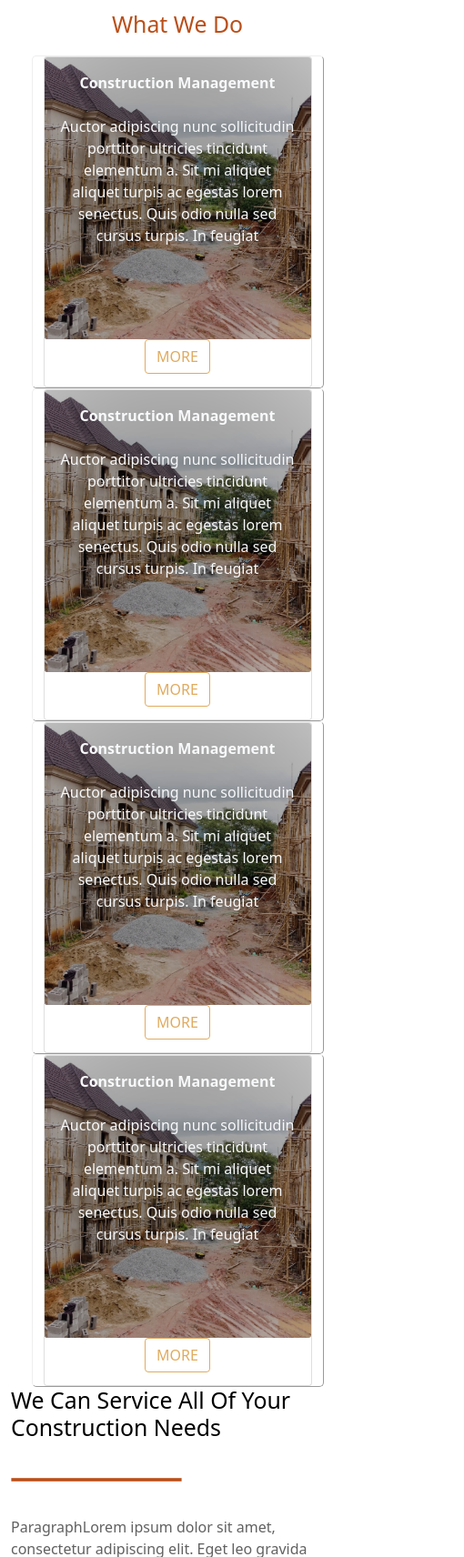
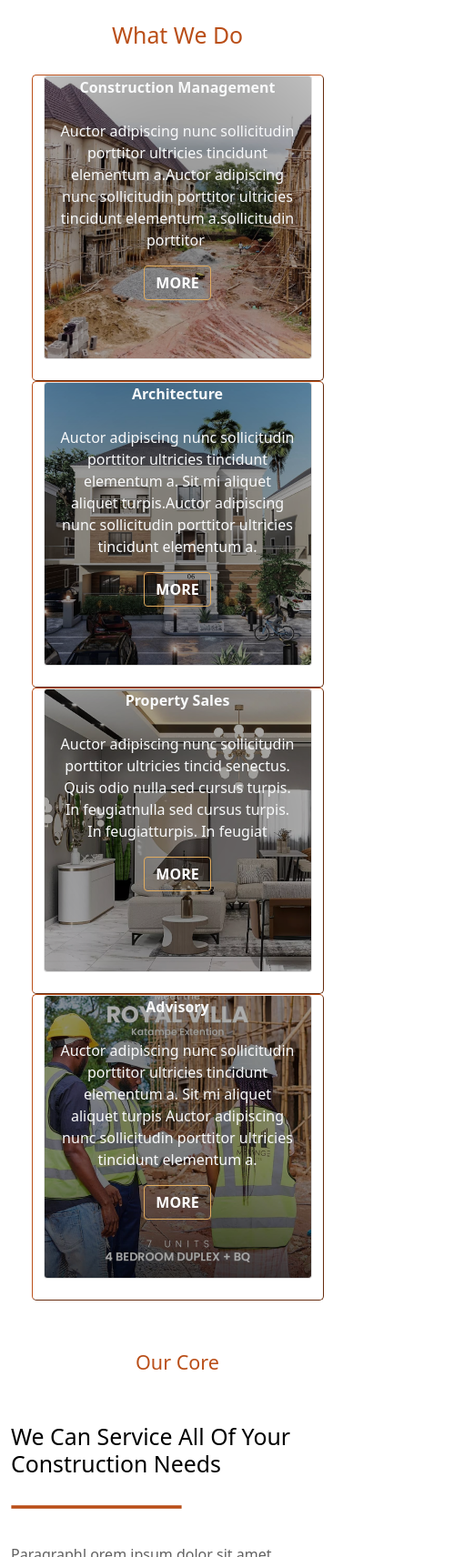
Before and after one commit to Regicyber/Melange-homepage, a plain HTML site: page index.html in a window 390 px wide. Shown: the part 1284-2996 px from the top of the page at 91% size, 510 px wide, since content can reach past the window. Drawn offline with Linux system fonts and the light colour scheme; files whose address does not match are found by name.

Commit message:
updated
Fixed view on mobile,
Fixed Nav

```diff
--- a/index.html
+++ b/index.html
@@ -22,7 +22,7 @@
     <link rel="stylesheet" href="assets/css/Testimonials.css">
 </head>
 
-<body>
+<body class="align-items-center align-content-center">
     <!-- Start: Melange Nav-1 -->
     <div class="container-fluid" style="background: #212529;">
         <!-- Start: Navigation with Button -->
@@ -34,7 +34,7 @@
                         <li class="nav-item"></li>
                     </ul>
                     <ul class="navbar-nav" style="font-size: 20px;">
-                        <li class="nav-item"><a class="nav-link active" href="index.html" style="color: #E0AB5F;font-size: 17px;">Home</a></li>
+                        <li class="nav-item"><a class="nav-link active" href="index.html" style="color: #E0AB5F;font-size: 17px;" target="_top">Home</a></li>
                         <li class="nav-item"><a class="nav-link" href="about.html" style="color: #E0AB5F;font-size: 17px;">About Us&nbsp;</a></li>
                         <li class="nav-item"><a class="nav-link" href="services.html" style="color: #E0AB5F;font-size: 17px;">Services</a></li>
                     </ul>
@@ -87,60 +87,57 @@
         <div class="row">
             <div class="col">
                 <div>
-                    <h4 style="font-size: 24.868px;text-align: center;color: #BA4F19;padding-bottom: 12px;">What We Do</h4>
+                    <h4 style="font-size: 24.868px;text-align: center;color: #BA4F19;padding-bottom: 21px;padding-top: 12px;">What We Do</h4>
                 </div>
             </div>
         </div>
         <div class="row row-cols-sm-1 row-cols-md-2 row-cols-lg-4 row-cols-xl-4 row-cols-xxl-4 d-flex justify-content-center">
-            <div class="col-auto" style="border-radius: 5px;border-width: 1px;border-style: outset;">
+            <div class="col-auto" style="border-radius: 5px;padding-bottom: 23px;border: 1px outset rgb(186,79,25) ;">
                 <div class="card textlight text-light"><img class="card-img w-100 d-block" src="assets/img/services%20bg3.png">
-                    <div class="card-img-overlay text-center">
+                    <div class="card-img-overlay text-center" style="padding-bottom: 0px;padding-top: 0px;">
                         <p class="text-center flex-grow-1 flex-shrink-1 flex-fill" style="font-size: auto;font-weight: bold;line-height: auto;">Construction Management</p>
-                        <p class="flex-grow-1 flex-shrink-1 flex-fill" style="font-size: auto !important;padding-top: 8px;">Auctor adipiscing nunc sollicitudin porttitor ultricies tincidunt elementum a. Sit mi aliquet aliquet turpis ac egestas lorem senectus. Quis odio nulla sed cursus turpis. In feugiat </p>
+                        <p class="flex-grow-1 flex-shrink-1 flex-fill" style="font-size: auto !important;padding-top: 8px;">Auctor adipiscing nunc sollicitudin porttitor ultricies tincidunt elementum a.Auctor adipiscing nunc sollicitudin porttitor ultricies tincidunt elementum a.sollicitudin porttitor&nbsp;</p><a class="btn btn-primary active" role="button" style="background: rgba(13,110,253,0);border-style: solid;border-color: rgb(224,171,95);color: rgb(255,255,255);margin-top: 0px;font-weight: bold;" href="blog.html">MORE</a>
                     </div>
-                    <div class="text-center flex-shrink-1" style="padding-bottom: 14px;"><button class="btn btn-primary" type="button" style="background: rgba(13,110,253,0);border-style: solid;border-color: rgb(224,171,95);color: rgb(224,171,95);">MORE</button></div>
                 </div>
             </div>
-            <div class="col-auto" style="border-radius: 5px;border-width: 1px;border-style: outset;">
-                <div class="card textlight text-light"><img class="card-img w-100 d-block" src="assets/img/services%20bg3.png">
-                    <div class="card-img-overlay text-center">
-                        <p class="text-center flex-grow-1 flex-shrink-1 flex-fill" style="font-size: auto;font-weight: bold;line-height: auto;">Construction Management</p>
-                        <p class="flex-grow-1 flex-shrink-1 flex-fill" style="font-size: auto !important;padding-top: 8px;">Auctor adipiscing nunc sollicitudin porttitor ultricies tincidunt elementum a. Sit mi aliquet aliquet turpis ac egestas lorem senectus. Quis odio nulla sed cursus turpis. In feugiat </p>
+            <div class="col-auto" style="border-radius: 5px;padding-bottom: 23px;border: 1px outset #ba4f19 ;">
+                <div class="card textlight text-light"><img class="card-img w-100 d-block" src="assets/img/services%20bg4.png">
+                    <div class="card-img-overlay text-center" style="padding-bottom: 0px;padding-top: 0px;">
+                        <p class="text-center flex-grow-1 flex-shrink-1 flex-fill" style="font-size: auto;font-weight: bold;line-height: auto;">Architecture</p>
+                        <p style="padding-top: 8px;">Auctor adipiscing nunc sollicitudin porttitor ultricies tincidunt elementum a. Sit mi aliquet aliquet turpis.Auctor adipiscing nunc sollicitudin porttitor ultricies tincidunt elementum a.</p><a class="btn btn-primary active" role="button" style="background: rgba(13,110,253,0);border-style: solid;border-color: rgb(224,171,95);color: rgb(255,255,255);margin-top: 0px;font-weight: bold;" href="blog.html">MORE</a>
                     </div>
-                    <div class="text-center flex-shrink-1" style="padding-bottom: 14px;"><button class="btn btn-primary" type="button" style="background: rgba(13,110,253,0);border-style: solid;border-color: rgb(224,171,95);color: rgb(224,171,95);">MORE</button></div>
                 </div>
             </div>
-            <div class="col-auto" style="border-radius: 5px;border-width: 1px;border-style: outset;">
-                <div class="card textlight text-light"><img class="card-img w-100 d-block" src="assets/img/services%20bg3.png">
-                    <div class="card-img-overlay text-center">
-                        <p class="text-center flex-grow-1 flex-shrink-1 flex-fill" style="font-size: auto;font-weight: bold;line-height: auto;">Construction Management</p>
-                        <p class="flex-grow-1 flex-shrink-1 flex-fill" style="font-size: auto !important;padding-top: 8px;">Auctor adipiscing nunc sollicitudin porttitor ultricies tincidunt elementum a. Sit mi aliquet aliquet turpis ac egestas lorem senectus. Quis odio nulla sed cursus turpis. In feugiat </p>
+            <div class="col-auto" style="border-radius: 5px;padding-bottom: 23px;border: 1px outset #ba4f19 ;">
+                <div class="card textlight text-light"><img class="card-img w-100 d-block" src="assets/img/services%20bg1.png">
+                    <div class="card-img-overlay text-center" style="padding-bottom: 0px;padding-top: 0px;">
+                        <p class="text-center flex-grow-1 flex-shrink-1 flex-fill" style="font-size: auto;font-weight: bold;line-height: auto;">Property Sales</p>
+                        <p class="flex-grow-1 flex-shrink-1 flex-fill" style="font-size: auto !important;padding-top: 8px;">Auctor adipiscing nunc sollicitudin porttitor ultricies tincid senectus. Quis odio nulla sed cursus turpis. In feugiatnulla sed cursus turpis. In feugiatturpis. In feugiat </p><a class="btn btn-primary active" role="button" style="background: rgba(13,110,253,0);border-style: solid;border-color: rgb(224,171,95);color: rgb(255,255,255);margin-top: 0px;font-weight: bold;" href="blog.html">MORE</a>
                     </div>
-                    <div class="text-center flex-shrink-1" style="padding-bottom: 14px;"><button class="btn btn-primary" type="button" style="background: rgba(13,110,253,0);border-style: solid;border-color: rgb(224,171,95);color: rgb(224,171,95);">MORE</button></div>
                 </div>
             </div>
-            <div class="col-auto" style="border-radius: 5px;border-width: 1px;border-style: outset;">
-                <div class="card textlight text-light"><img class="card-img w-100 d-block" src="assets/img/services%20bg3.png">
-                    <div class="card-img-overlay text-center">
-                        <p class="text-center flex-grow-1 flex-shrink-1 flex-fill" style="font-size: auto;font-weight: bold;line-height: auto;">Construction Management</p>
-                        <p class="flex-grow-1 flex-shrink-1 flex-fill" style="font-size: auto !important;padding-top: 8px;">Auctor adipiscing nunc sollicitudin porttitor ultricies tincidunt elementum a. Sit mi aliquet aliquet turpis ac egestas lorem senectus. Quis odio nulla sed cursus turpis. In feugiat </p>
+            <div class="col-auto" style="border-radius: 5px;padding-bottom: 23px;border: 1px outset #ba4f19 ;">
+                <div class="card textlight text-light"><img class="card-img w-100 d-block" src="assets/img/services%20bg2.png">
+                    <div class="card-img-overlay text-center" style="padding-bottom: 0px;padding-top: 0px;">
+                        <p class="text-center flex-grow-1 flex-shrink-1 flex-fill" style="font-size: auto;font-weight: bold;line-height: auto;">Advisory</p>
+                        <p class="flex-grow-1 flex-shrink-1 flex-fill" style="font-size: auto !important;padding-top: 8px;">Auctor adipiscing nunc sollicitudin porttitor ultricies tincidunt elementum a. Sit mi aliquet aliquet turpis&nbsp;Auctor adipiscing nunc sollicitudin porttitor ultricies tincidunt elementum a.</p><a class="btn btn-primary active" role="button" style="background: rgba(13,110,253,0);border-style: solid;border-color: rgb(224,171,95);color: rgb(255,255,255);margin-top: 0px;font-weight: bold;" href="blog.html">MORE</a>
                     </div>
-                    <div class="text-center flex-shrink-1" style="padding-bottom: 14px;"><button class="btn btn-primary" type="button" style="background: rgba(13,110,253,0);border-style: solid;border-color: rgb(224,171,95);color: rgb(224,171,95);">MORE</button></div>
                 </div>
             </div>
         </div>
     </div><!-- End: What we do container -->
     <!-- Start: Our Core Container -->
-    <div class="container">
+    <div class="container" style="padding-top: 55px;">
+        <h4 style="text-align: center;color: rgb(186,79,25);padding-bottom: 46px;">Our Core</h4>
         <div class="row row-cols-sm-1 row-cols-md-1 row-cols-lg-2 row-cols-xl-2 row-cols-xxl-2">
             <div class="col-auto">
                 <div>
-                    <h4 class="d-md-flex justify-content-md-center" style="font-size: 24.868px;text-align: left;color: #000000;padding-bottom: 20px;">We Can Service All Of Your <br>Construction Needs</h4>
+                    <h4 class="d-md-flex justify-content-md-center" style="font-size: 24.868px;text-align: left;color: #000000;padding-bottom: 10px;">We Can Service All Of Your <br>Construction Needs</h4>
                     <div><img class="img-fluid" src="assets/img/vector%202.png" style="border-width: 14px;transform: scale(0.90);text-align: center;margin-left: -10px;"></div>
                     <p class="d-md-flex align-items-md-center" style="color: #616161;padding-top: 30px;padding-right: -1px;">ParagraphLorem ipsum dolor sit amet, consectetur adipiscing elit. Eget leo gravida senectus at. Habitasse elementum congue sed proin ut. At eu tempus, mi nibh nibh. Mauris tristique eget a eget in. Lectus malesuada in sed tellus volutpat viverra sagittis<br><br>sit. Tortor non morbi ultricies vel etiam sit risus. Lacus, nisl urna quam sem diam bibendum posuere cursus tincidunt. In commodo aliquam, felis viverra accumsan diam maecenas egestas nunc. Sagittis mi aenean habitant a velit odio at suspendisse ut.</p>
                 </div>
             </div>
-            <div class="col-auto text-center"><img class="flex-shrink-1 flex-fill" src="assets/img/img%203%20modded.png" style="min-width: 312;"></div>
+            <div class="col-auto text-center"><img class="img-fluid flex-shrink-1 flex-fill" src="assets/img/img%203%20modded.png" style="min-width: 312;"></div>
         </div>
     </div><!-- End: Our Core Container -->
     <!-- Start: Our Projects Container -->
@@ -218,18 +215,18 @@
                         <div class="intro">
                             <h3 class="text-center" style="padding: 16px;color: #BA4F19;border-color: #BA4F19;filter: brightness(133%);">Sign Up For Our Newsletter To Get More Information</h3>
                         </div><!-- End: Intro -->
-                        <form class="d-flex justify-content-center flex-wrap justify-content-md-start justify-content-xl-center" method="post">
+                        <form class="d-flex justify-content-center flex-wrap justify-content-md-center justify-content-xl-center" method="post">
                             <div class="mb-3"><input class="form-control" type="email" name="email" placeholder="Your Email" style="background: rgb(255,255,255);width: 300px;"></div>
                             <div class="mb-3"><button class="btn btn-primary" type="submit" style="background: #BA4F19;filter: brightness(126%);">Subscribe </button></div>
                         </form>
                     </div>
                 </section><!-- End: Newsletter Subscription Form -->
             </div>
-            <div class="col d-flex d-sm-flex d-xl-flex flex-shrink-1 justify-content-center justify-content-sm-center justify-content-md-center justify-content-xxl-center" style="padding-top: 0px;padding-right: 14px;"><img src="assets/img/img%201.png" style="position: absolute;padding-top: 0px;"><img src="assets/img/Group%201714.png"></div>
+            <div class="col d-flex d-sm-flex d-xl-flex flex-shrink-1 justify-content-center justify-content-sm-center justify-content-md-center justify-content-xxl-center" style="padding-top: 0px;padding-right: 14px;"><img class="img-fluid" src="assets/img/img%201.png" style="position: absolute;padding-top: 0px;"><img class="img-fluid" src="assets/img/Group%201714.png"></div>
         </div>
     </div><!-- End: Newsletter Container -->
     <!-- Start: Footer Container -->
-    <div class="container" style="padding-top: 56px;padding-right: 20px;padding-left: 20px;">
+    <div class="container" style="padding-top: 56px;padding-right: 20px;padding-left: 20px;margin-top: 21px;">
         <footer>
             <div style="color: #E5E5E5;background: #FAFAFA;"><img src="assets/img/logo.png">
                 <div class="row">
```
Also changed, not shown: Blog Article.html (+2 -2 lines), Contact Us.html (+1 -1 lines), about.html (+19 -19 lines), blog.html (+1 -1 lines), privacyNTerms.html (+1 -1 lines), projects.html (+1 -1 lines), scheduleInspection.html (+3 -3 lines), services.html (+1 -1 lines), assets/img/carouselImg 2.png, assets/img/carouselImg3.png, assets/img/carouselImg4.png, assets/img/carouselImg5.png.
